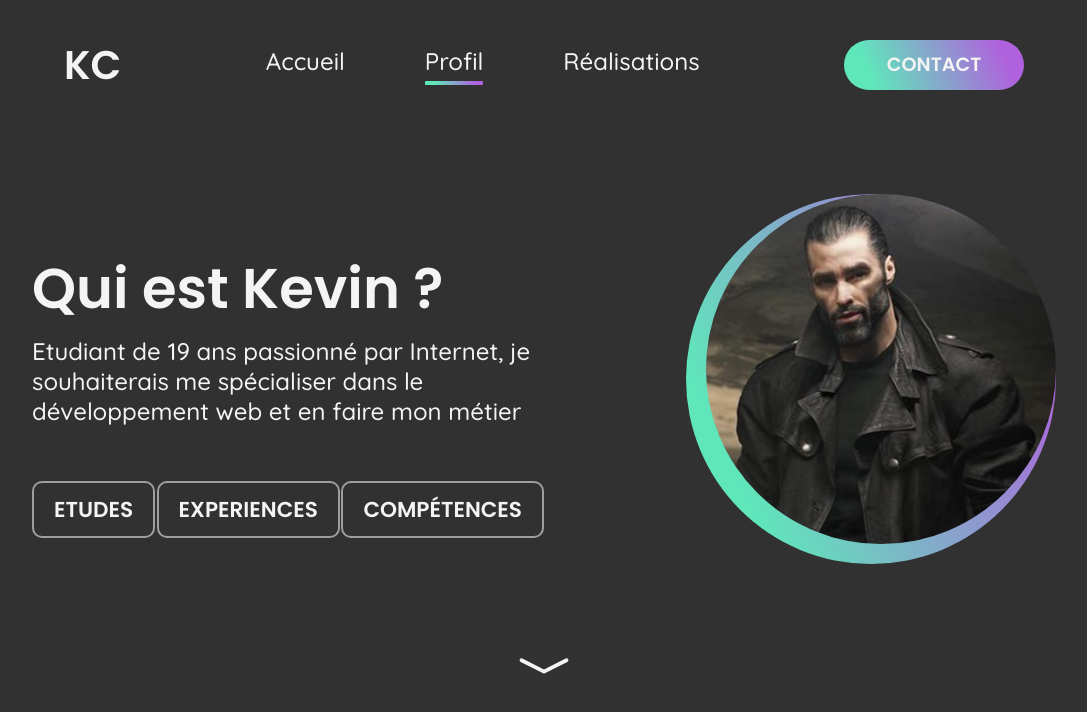
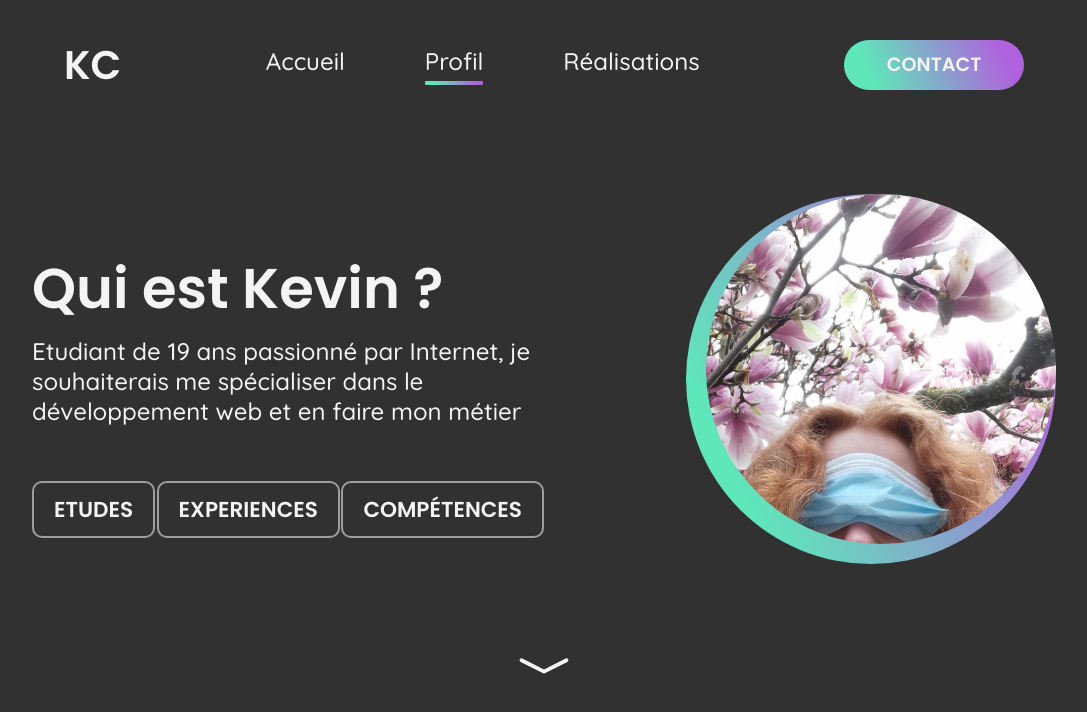
Before and after one commit to Kevin-Chatelain/Portfolio, a plain HTML site: page profil.html in a window 1280 px wide. Shown: the top 712 px of the page, without its empty margins (96-1183 px from the left). Drawn offline with Linux system fonts and the light colour scheme.

Commit message:
Update profil_responsive.css

```diff
--- a/style/profil_responsive.css
+++ b/style/profil_responsive.css
@@ -28,7 +28,6 @@ main {
     border-radius: 100%;
     transform: translateX(20px);
     z-index: 2;
-    background-image: url("coatchad.png");
 }
 
 .text-profil {
```
